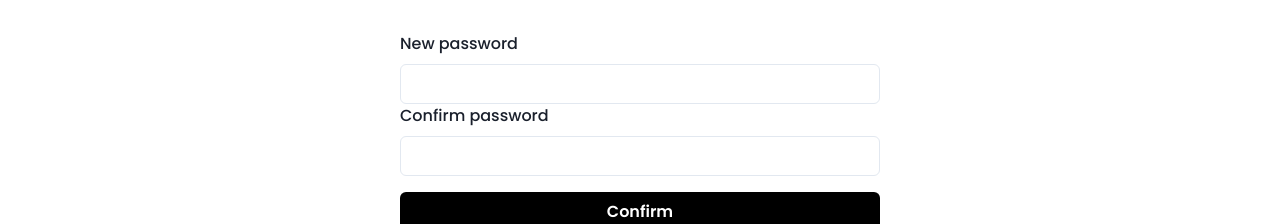
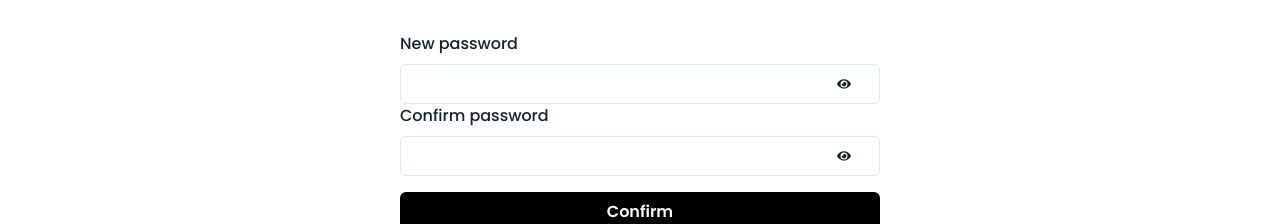
Before and after one commit to PrashannaLohani/FinalYearProject, a React (Vite) app in the folder Frontend/: page /update-password/1/1 in a window 1280 px wide. Shown: the part 409-633 px from the top of the page. Built offline with nearby package versions, Linux system fonts and the light colour scheme; no server answers; a web font is replaced by a local one.

Commit message:
Show password functionality is applied in all password field

```diff
--- a/Frontend/src/Components/ChangePassword.jsx
+++ b/Frontend/src/Components/ChangePassword.jsx
@@ -144,6 +144,7 @@ export default function ChangePassword({ isOpen, onClose }) {
                           h="1.75rem"
                           size="sm"
                           onClick={togglePasswordVisibilityOld}
+                          bg="white"
                         >
                           {showOldPassword ? <FaEyeSlash /> : <FaEye />}
                         </Button>
@@ -167,6 +168,7 @@ export default function ChangePassword({ isOpen, onClose }) {
                           h="1.75rem"
                           size="sm"
                           onClick={togglePasswordVisibilityNew}
+                          bg="white"
                         >
                           {showNewPassword ? <FaEyeSlash /> : <FaEye />}
                         </Button>
@@ -190,6 +192,7 @@ export default function ChangePassword({ isOpen, onClose }) {
                           h="1.75rem"
                           size="sm"
                           onClick={togglePasswordVisibilityConfirm}
+                          bg="white"
                         >
                           {showConfirmPassword ? <FaEyeSlash /> : <FaEye />}
                         </Button>
--- a/Frontend/src/Pages/Forget Password/UpdatePassword.jsx
+++ b/Frontend/src/Pages/Forget Password/UpdatePassword.jsx
@@ -10,6 +10,8 @@ import {
   FormLabel,
   Heading,
   Input,
+  InputGroup,
+  InputRightElement,
 } from "@chakra-ui/react";
 import { Formik, Form, Field, ErrorMessage } from "formik";
 import HomepageNav from "../../Layout/Homepage/HomepageNavbar";
@@ -17,6 +19,7 @@ import HomepageFooter from "../../Layout/Homepage/HomepageFooter";
 import { useState } from "react";
 import axios from "axios";
 import { useParams } from "react-router-dom";
+import { FaEye, FaEyeSlash } from "react-icons/fa";
 
 export default function UpdatePassword() {
   return (
@@ -50,6 +53,15 @@ const Section2 = () => {
   const [submitted, setSubmitted] = useState(false);
   const [errorOccurred, setErrorOccurred] = useState(false);
   const { uidb64, token } = useParams();
+  const [showNewPassword, setShowNewPassword] = useState(false);
+  const [showConfirmPassword, setShowConfirmPassword] = useState(false);
+
+  const togglePasswordVisibilityNew = () => {
+    setShowNewPassword(!showNewPassword);
+  };
+  const togglePasswordVisibilityConfirm = () => {
+    setShowConfirmPassword(!showConfirmPassword);
+  };
 
   const handleSubmit = async (values, { setSubmitting }) => {
     try {
@@ -113,7 +125,23 @@ const Section2 = () => {
               <Flex flexDir="column">
                 <FormControl>
                   <FormLabel>New password</FormLabel>
-                  <Field type="password" name="newPassword" as={Input} />
+                  <InputGroup>
+                    <Field
+                      type={showNewPassword ? "text" : "password"}
+                      name="newPassword"
+                      as={Input}
+                    />
+                    <InputRightElement width="4.5rem">
+                      <Button
+                        h="1.75rem"
+                        size="sm"
+                        onClick={togglePasswordVisibilityNew}
+                        bg="white"
+                      >
+                        {showNewPassword ? <FaEyeSlash /> : <FaEye />}
+                      </Button>
+                    </InputRightElement>
+                  </InputGroup>
                   <ErrorMessage
                     name="newPassword"
                     component="div"
@@ -122,7 +150,23 @@ const Section2 = () => {
                 </FormControl>
                 <FormControl>
                   <FormLabel>Confirm password</FormLabel>
-                  <Field type="password" name="confirmPassword" as={Input} />
+                  <InputGroup>
+                    <Field
+                      type={showConfirmPassword ? "text" : "password"}
+                      name="confirmPassword"
+                      as={Input}
+                    />
+                    <InputRightElement width="4.5rem">
+                      <Button
+                        h="1.75rem"
+                        size="sm"
+                        onClick={togglePasswordVisibilityConfirm}
+                        bg="white"
+                      >
+                        {showConfirmPassword ? <FaEyeSlash /> : <FaEye />}
+                      </Button>
+                    </InputRightElement>
+                  </InputGroup>
                   <ErrorMessage
                     name="confirmPassword"
                     component="div"
--- a/Frontend/src/Pages/Login.jsx
+++ b/Frontend/src/Pages/Login.jsx
@@ -12,6 +12,8 @@ import {
   HStack,
   Heading,
   Input,
+  InputGroup,
+  InputRightElement,
   Link,
   Modal,
   ModalBody,
@@ -28,6 +30,7 @@ import { Formik } from "formik";
 import { useState } from "react";
 import Info from "./Info";
 import EmailVerification from "./Forget Password/EmailVerification";
+import { FaEye, FaEyeSlash } from "react-icons/fa";
 
 export default function Login() {
   return (
@@ -53,6 +56,11 @@ const LoginForm = () => {
   const [errorOccurred, setErrorOccurred] = useState(false);
   const { isOpen, onOpen, onClose } = useDisclosure();
   const [formSubmitted, setFormSubmitted] = useState(false);
+  const [showPassword, setShowPassword] = useState(false);
+  const showPass = () => {
+    setShowPassword(!showPassword);
+  };
+
   const apiURL = "http://127.0.0.1:8000/login/";
   return (
     <Box my="2rem" textAlign="left">
@@ -133,8 +141,9 @@ const LoginForm = () => {
 
             <FormControl mt={4} isInvalid={errors.password && touched.password}>
               <FormLabel>Password</FormLabel>
+              <InputGroup>
                 <Input
-                type="password"
+                  type={showPassword ? "text" : "password"}
                   placeholder="Enter password"
                   name="password"
                   onChange={handleChange}
@@ -142,6 +151,12 @@ const LoginForm = () => {
                   value={values.password}
                   isRequired
                 />
+                <InputRightElement width="4.5rem">
+                  <Button h="1.75rem" size="sm" onClick={showPass} bg="white">
+                    {showPassword ? <FaEyeSlash /> : <FaEye />}
+                  </Button>
+                </InputRightElement>
+              </InputGroup>
               {errors.password && touched.password && (
                 <Text color="red">{errors.password}</Text>
               )}
--- a/Frontend/src/Pages/Signup.jsx
+++ b/Frontend/src/Pages/Signup.jsx
@@ -9,6 +9,8 @@ import {
   HStack,
   Heading,
   Input,
+  InputGroup,
+  InputRightElement,
   Link,
   Modal,
   ModalBody,
@@ -26,6 +28,7 @@ import { useEffect, useState } from "react";
 import Login from "./Login";
 import Privacy from "./Privacy";
 import Terms from "./terms&service";
+import { FaEye, FaEyeSlash } from "react-icons/fa";
 
 const SignupHeader = () => {
   return (
@@ -38,6 +41,15 @@ const Signup = () => {
   const { isOpen, onOpen, onClose } = useDisclosure();
   const [csrfToken, setCsrfToken] = useState(null);
   const apiURL = "http://127.0.0.1:8000/Signup/";
+  const [showPassword, setShowPassword] = useState(false);
+  const [showConfirmPassword, setShowConfirmPassword] = useState(false);
+
+  const showPass = () => {
+    setShowPassword(!showPassword);
+  };
+  const showConfirmPass = () => {
+    setShowConfirmPassword(!showConfirmPassword);
+  };
 
   useEffect(() => {
     const fetchCsrfToken = async () => {
@@ -174,14 +186,26 @@ const Signup = () => {
                         <Text color="red.500">{errors.password}</Text>
                       )}
                     </Flex>
+                    <InputGroup>
                       <Input
-                      type="password"
+                        type={showPassword ? "text" : "password"}
                         name="password"
                         placeholder="Enter your password"
                         onChange={handleChange}
                         value={values.password}
                         isRequired
                       />
+                      <InputRightElement width="4.5rem">
+                        <Button
+                          h="1.75rem"
+                          size="sm"
+                          onClick={showPass}
+                          bg="white"
+                        >
+                          {showPassword ? <FaEyeSlash /> : <FaEye />}
+                        </Button>
+                      </InputRightElement>
+                    </InputGroup>
                   </FormControl>
                   <FormControl mt={4}>
                     <Flex>
@@ -190,14 +214,26 @@ const Signup = () => {
                         <Text color="red.500">{errors.cpassword}</Text>
                       )}
                     </Flex>
+                    <InputGroup>
                       <Input
-                      type="password"
+                        type={showConfirmPassword ? "text" : "password"}
                         name="cpassword"
                         placeholder="Re-enter your password"
                         onChange={handleChange}
                         value={values.cpassword}
                         isRequired
                       />
+                      <InputRightElement width="4.5rem">
+                        <Button
+                          h="1.75rem"
+                          size="sm"
+                          onClick={showConfirmPass}
+                          bg="white"
+                        >
+                          {showConfirmPassword ? <FaEyeSlash /> : <FaEye />}
+                        </Button>
+                      </InputRightElement>
+                    </InputGroup>
                   </FormControl>
 
                   <Box mt="1rem">
```
Lines whose indentation alone changed are shown as unchanged.
